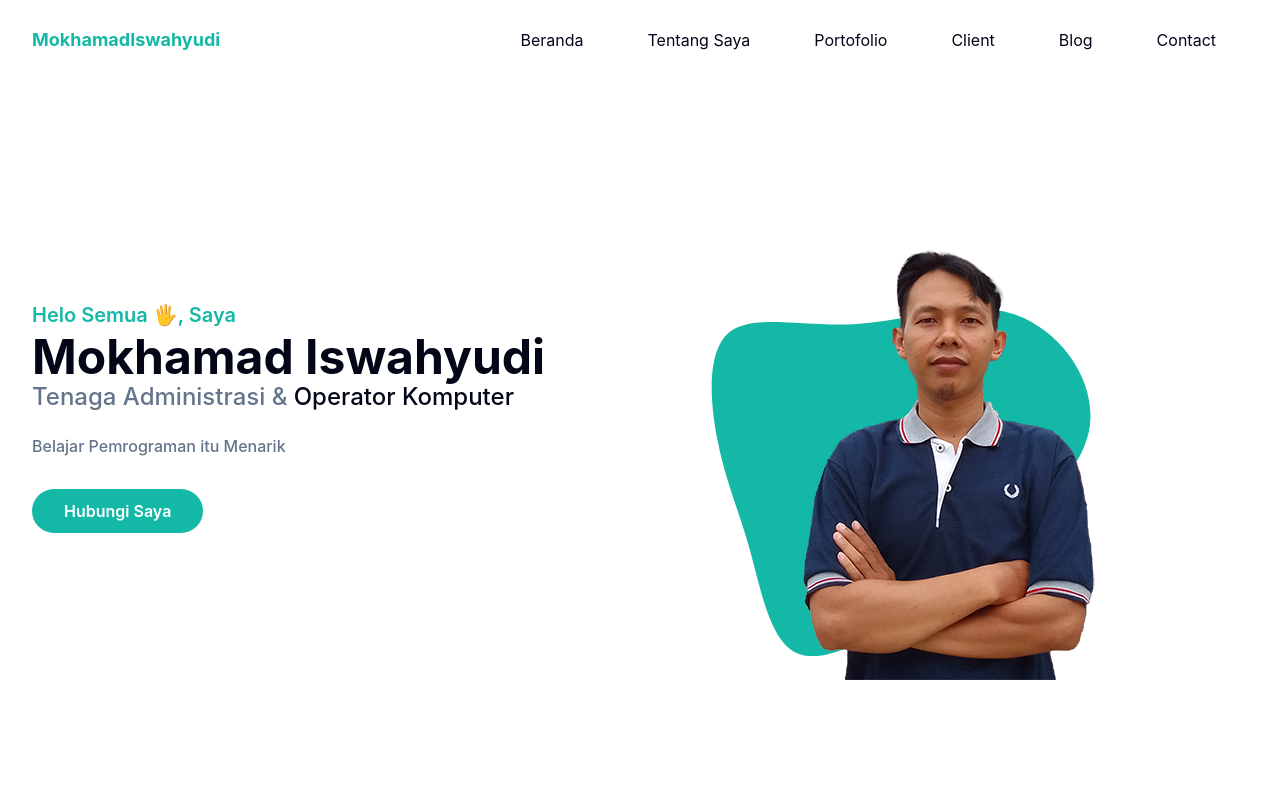
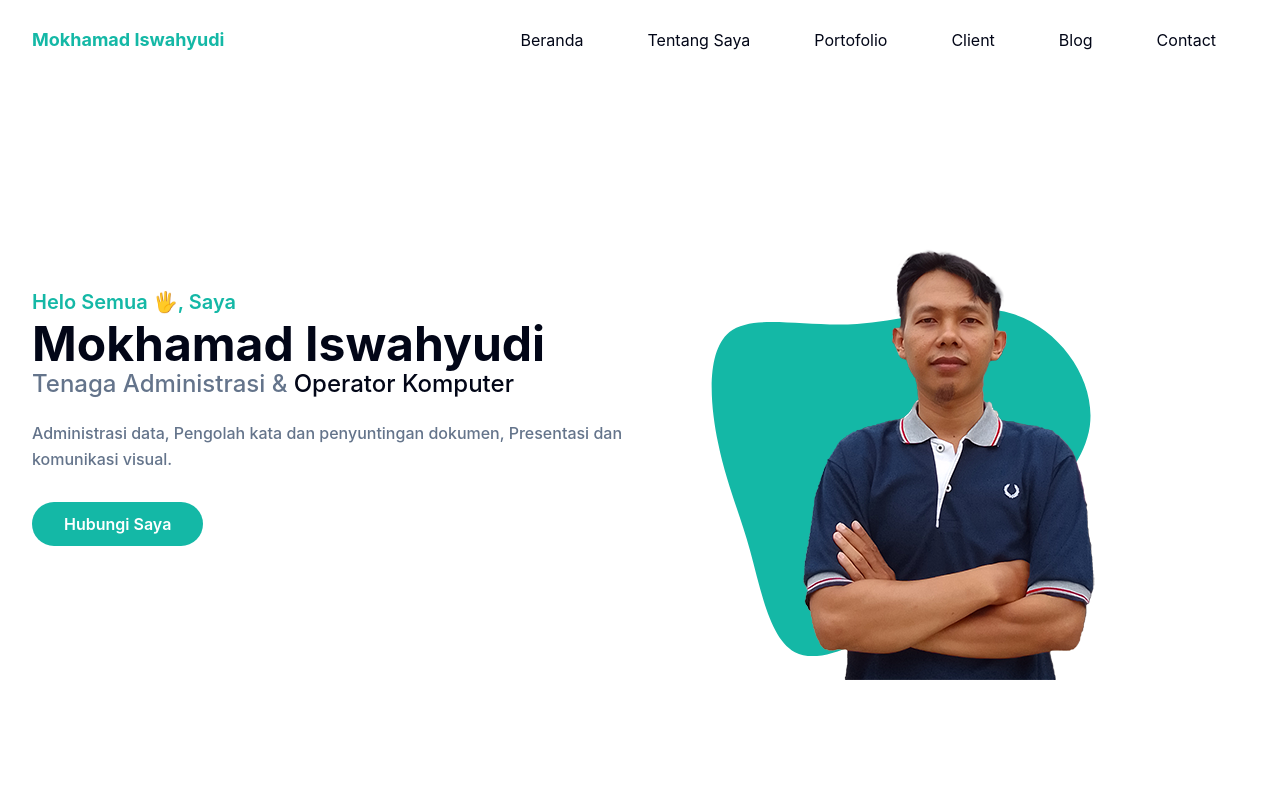
Before and after one commit to mokhamadiswahyudi/portfolio-tailwind-css, a website: page index.html in a window 1280 px wide. Shown: the top 800 px of the page. Drawn offline with Linux system fonts and the light colour scheme.

Commit message:
Update index.html

```diff
--- a/index.html
+++ b/index.html
@@ -14,7 +14,7 @@
       <div class="container">
         <div class="flex items-center justify-between relative">
           <div class="px-4">
-            <a href="#home" class="font-bold text-lg text-primary block py-6">MokhamadIswahyudi</a>
+            <a href="#home" class="font-bold text-lg text-primary block py-6">Mokhamad Iswahyudi</a>
           </div>
           <div class="flex items-center px-4">
             <button id="hamburger" name="hamburger" type="button" class="block absolute right-4 lg:hidden">
@@ -58,7 +58,7 @@
           <div class="w-full self-center px-4 lg:w-1/2">
             <h1 class="text-base font-semibold text-primary md:text-xl">Helo Semua 🖐️, Saya <span class="block font-bold text-dark text-4xl mt-1 lg:text-5xl">Mokhamad Iswahyudi</span></h1>
             <h2 class="font-medium text-secondary text-lg mb-5 lg:text-2xl">Tenaga Administrasi & <span class="text-dark"> Operator Komputer</span></h2>
-            <p class="font-medium text-secondary mb-10 leading-relaxed">Belajar Pemrograman itu Menarik</p>
+            <p class="font-medium text-secondary mb-10 leading-relaxed">Administrasi data, Pengolah kata dan penyuntingan dokumen, Presentasi dan komunikasi visual.</p>
             <a href="#" class="text-base font-semibold text-white bg-primary py-3 px-8 rounded-full hover:shadow-lg hover:opacity-80 transition duration-300 ease-in-out">Hubungi Saya</a>
           </div>
           <div class="w-full self-end px-4 lg:w-1/2">
```
